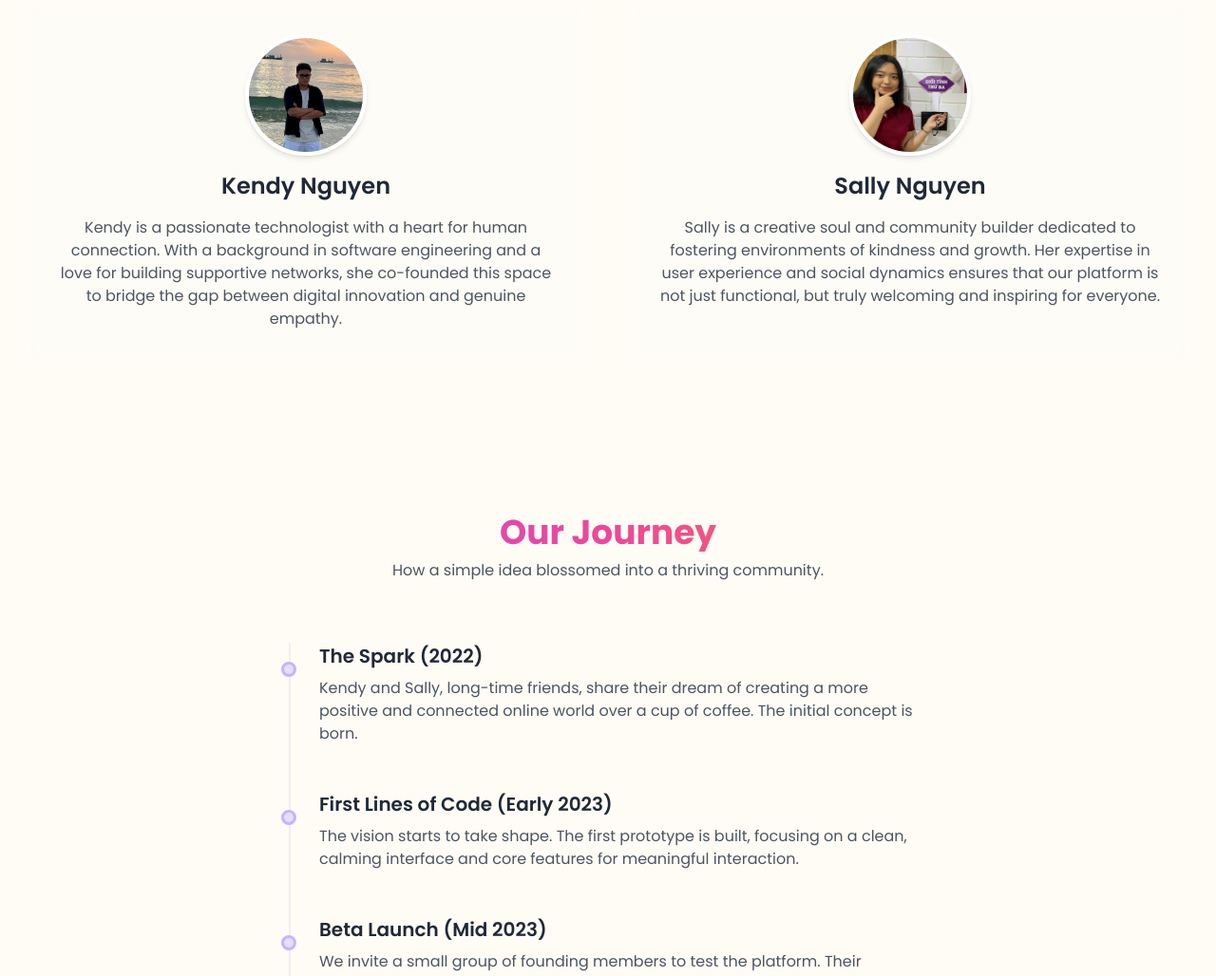
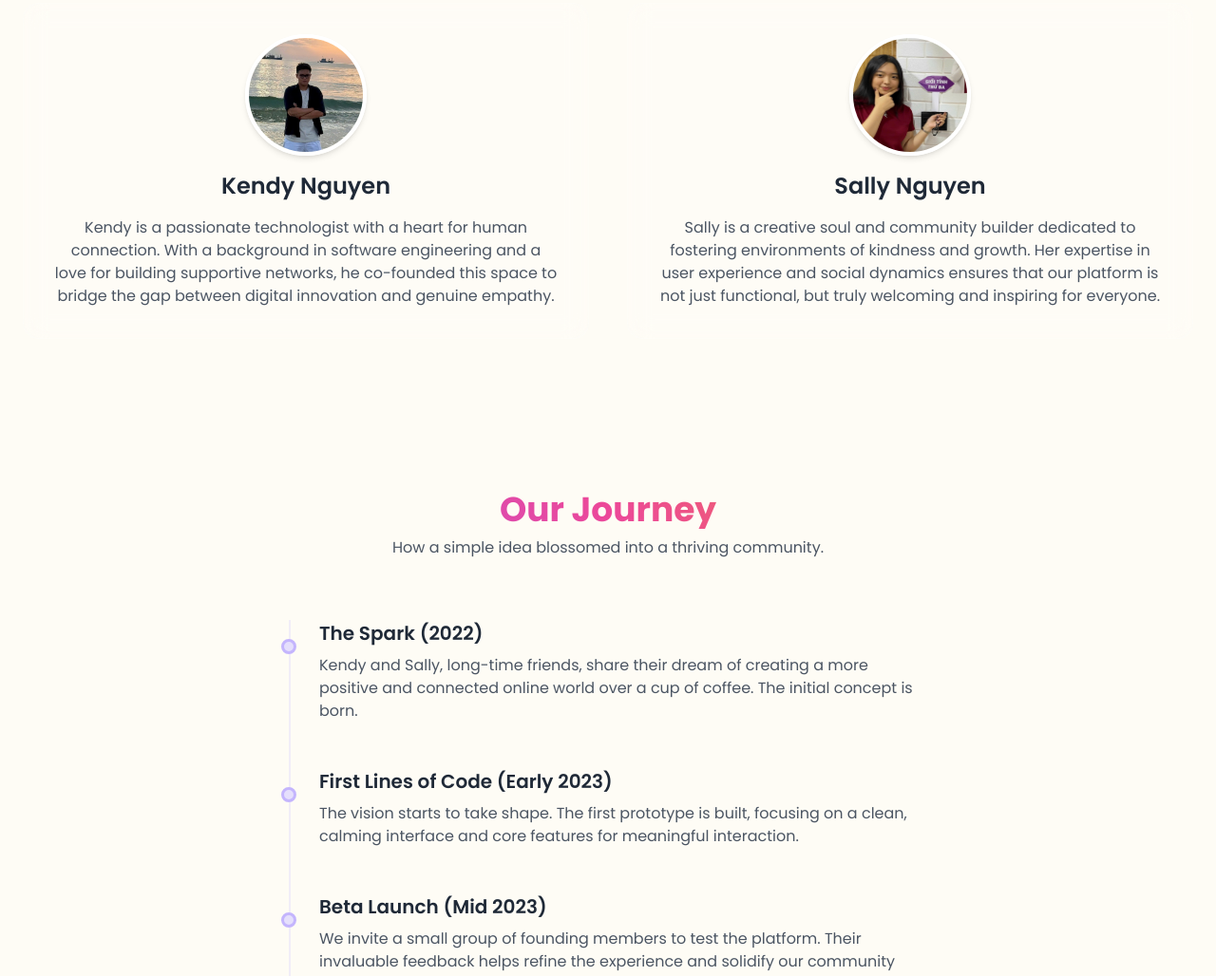
Before and after one commit to khoinguyen2405/-, a plain HTML site: page index.html in a window 1280 px wide. Shown: the part 1063-2091 px from the top of the page at 95% size. Drawn offline with nearby package versions, Linux system fonts and the light colour scheme.

Commit message:
Update index.html

```diff
--- a/index.html
+++ b/index.html
@@ -186,7 +186,7 @@
                         <img src="image/dkhoi.jpg" alt="Kendy Nguyen" class="w-32 h-32 rounded-full mx-auto mb-4 border-4 border-white shadow-md">
                         <h3 class="text-2xl font-semibold text-gray-800">Kendy Nguyen</h3>
                         <p class="text-gray-600 mt-4">
-                            Kendy is a passionate technologist with a heart for human connection. With a background in software engineering and a love for building supportive networks, she co-founded this space to bridge the gap between digital innovation and genuine empathy.
+                            Kendy is a passionate technologist with a heart for human connection. With a background in software engineering and a love for building supportive networks, he co-founded this space to bridge the gap between digital innovation and genuine empathy.
                         </p>
                     </div>
                     <div class="glassmorphism rounded-2xl p-8 text-center scroll-fade" style="transition-delay: 400ms;">
```
